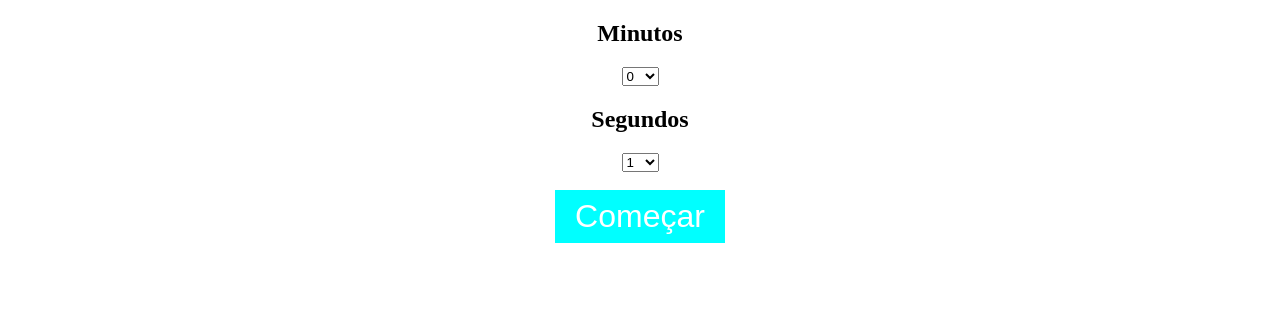
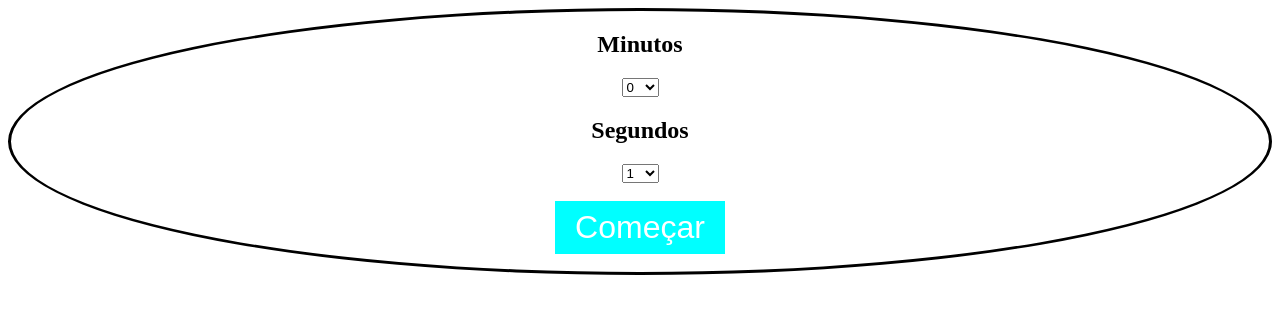
Before and after one commit to Hrolfr/app-js, a plain HTML site: page index.html in a window 1280 px wide. Drawn offline with Linux system fonts and the light colour scheme.

Commit message:
border color

```diff
--- a/style/style.css
+++ b/style/style.css
@@ -1,6 +1,7 @@
 .container {
     text-align: center;
-    border-radius: 5px;
+    border: black solid;
+    border-radius: 50%;
 }
 
 button{
```
